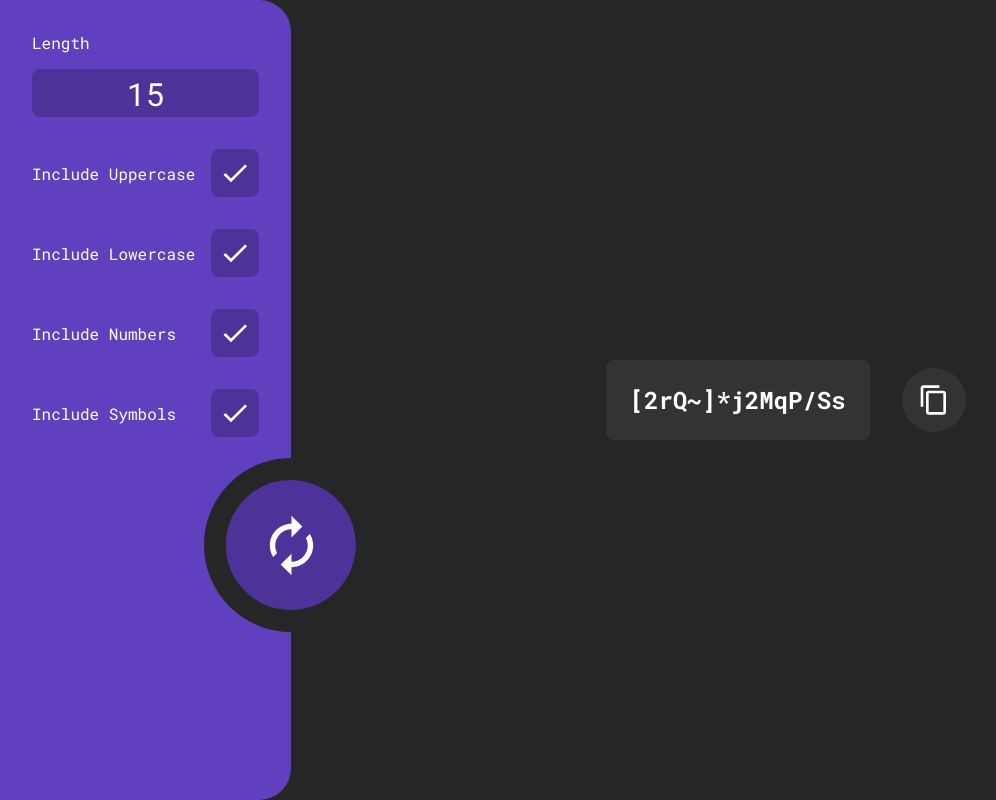
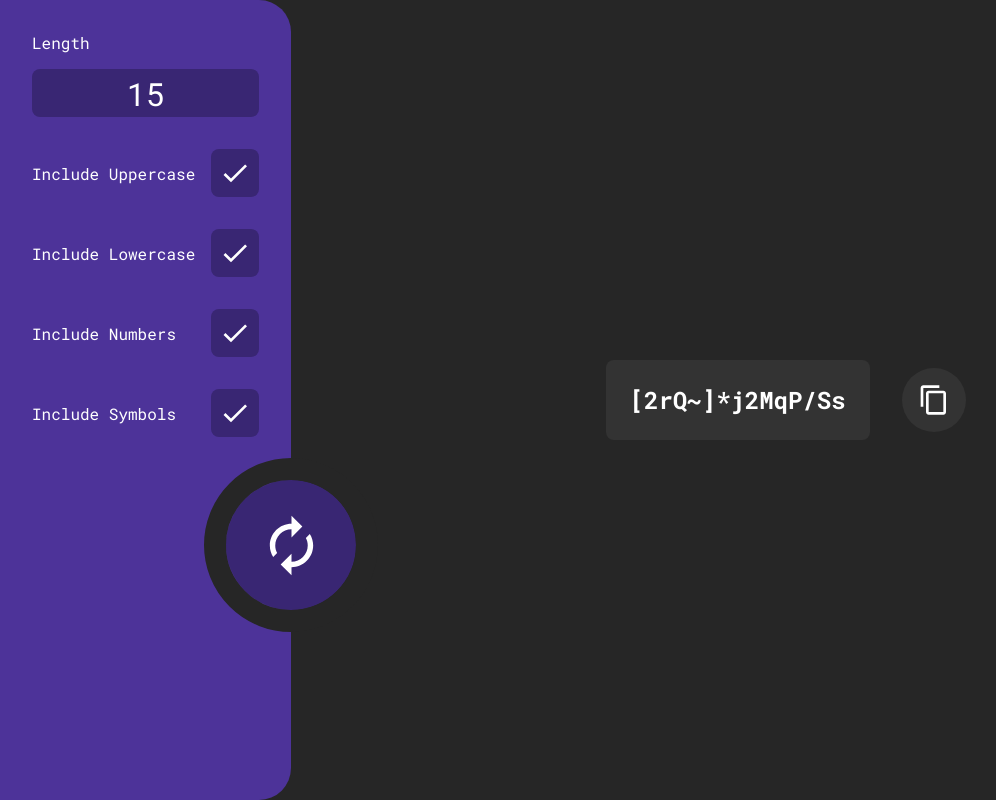
Before and after one commit to liquidwater0/password-generator, a React (Vite) app: page / in a window 1280 px wide. Shown: the whole page, without its empty margins (0-996 px from the left). Built offline with nearby package versions, Linux system fonts and the light colour scheme.

Commit message:
tweak primary color

```diff
--- a/src/scss/App.scss
+++ b/src/scss/App.scss
@@ -10,9 +10,9 @@
 }
 
 :root {
-    --primary-color-1: hsl(255, 50%, 50%);
-    --primary-color-2: hsl(255, 50%, 40%);
-    --primary-color-3: hsl(255, 50%, 30%);
+    --primary-color-1: hsl(255, 50%, 40%);
+    --primary-color-2: hsl(255, 50%, 30%);
+    --primary-color-3: hsl(255, 50%, 25%);
 
     --theme-1: hsl(0, 0%, 15%);
     --theme-2: hsl(0, 0%, 20%);
```
